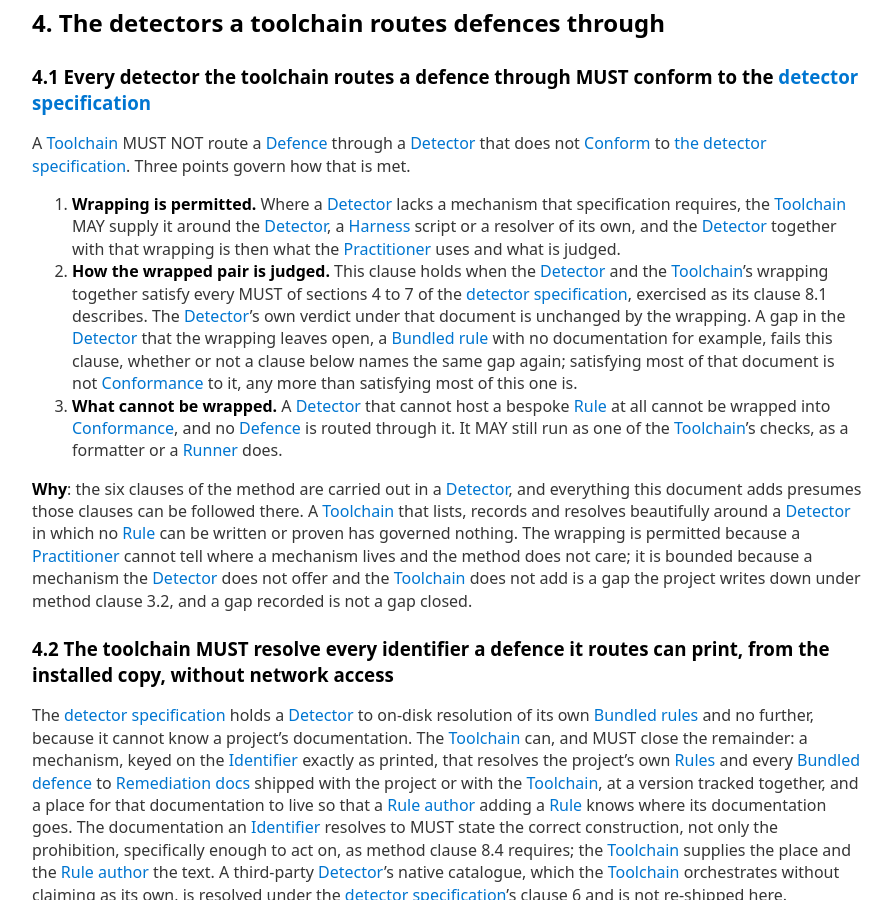
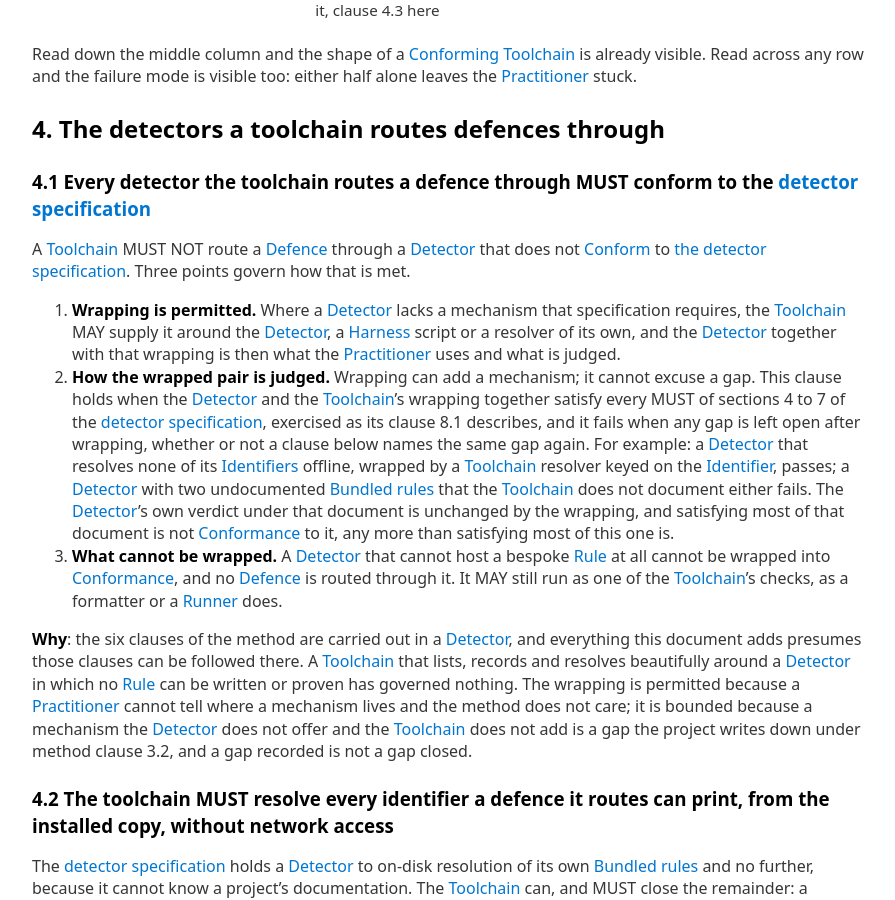
Before and after one commit to Defence-Before-Fix/defence-before-fix.github.io, a Jekyll site: the page built from TOOLING-SPEC.md, in a window 1280 px wide and 900 px high, scrolled down 2876 px. Shown: the whole window, without its empty margins (192-1087 px from the left). Built offline with Jekyll 4.4.1, drawn with Linux system fonts in a browser that asks for light colours; our own code applies the rules of GitHub Pages for plain Markdown files; some of the changed text lies outside the part shown.

Commit message:
Acceptance run 2 findings applied: worked examples on detector 4.3 and 6.3, toolchain 4.1 point 2 leads with the rule, reading note, method 3.3 halves as bullets
Fifteen fresh readers. Every load-bearing statement and every fixture verdict correct; the only
failing criterion was a clause named as read twice by two or more readers, each with a concrete
ask for an example. Detector 4.3 gains a derived-versus-assigned example and 6.3 a family
example; toolchain 4.1 point 2 opens with "wrapping can add a mechanism; it cannot excuse a gap"
and a two-case example, and section 1 gains a how-to-read note for the cross-reference load
that held clarity at 3; method 3.3's two halves become two bullets.

```diff
--- a/TOOLING-SPEC.md
+++ b/TOOLING-SPEC.md
@@ -38,6 +38,11 @@
 building the mechanism first. A [Toolchain](SPEC.md#toolchain) that leaves the project to construct the means has
 moved the obligation rather than met it. Where the project builds the means itself, those scripts are
 part of its [Toolchain](SPEC.md#toolchain) and are judged as such.
+
+**How to read this document.** It is self-contained for grading a [Toolchain](SPEC.md#toolchain): the
+table in section 2 glosses every term it borrows, each clause states its obligation in its heading
+and first sentence, and the **Why** paragraph beneath is reasoning, not a further requirement. A
+link is there for depth and is not a prerequisite for the sentence that carries it.
 
 ## 2. Terminology
 
@@ -109,14 +114,17 @@
    requires, the [Toolchain](SPEC.md#toolchain) MAY supply it around the [Detector](SPEC.md#detector), a
    [Harness](DETECTOR-SPEC.md#harness) script or a resolver of its own, and the [Detector](SPEC.md#detector)
    together with that wrapping is then what the [Practitioner](SPEC.md#practitioner) uses and what is judged.
-2. **How the wrapped pair is judged.** This clause holds when the [Detector](SPEC.md#detector) and the
-   [Toolchain](SPEC.md#toolchain)'s wrapping together satisfy every MUST of sections 4 to 7 of the
-   [detector specification](DETECTOR-SPEC.md), exercised as its clause 8.1 describes. The
-   [Detector](SPEC.md#detector)'s own verdict under that document is unchanged by the wrapping. A gap
-   in the [Detector](SPEC.md#detector) that the wrapping leaves open, a [Bundled rule](DETECTOR-SPEC.md#bundled-rule)
-   with no documentation for example, fails this clause, whether or not a clause below names the
-   same gap again; satisfying most of that document is not [Conformance](SPEC.md#conform) to it, any
-   more than satisfying most of this one is.
+2. **How the wrapped pair is judged.** Wrapping can add a mechanism; it cannot excuse a gap. This
+   clause holds when the [Detector](SPEC.md#detector) and the [Toolchain](SPEC.md#toolchain)'s wrapping
+   together satisfy every MUST of sections 4 to 7 of the [detector specification](DETECTOR-SPEC.md),
+   exercised as its clause 8.1 describes, and it fails when any gap is left open after wrapping,
+   whether or not a clause below names the same gap again. For example: a [Detector](SPEC.md#detector)
+   that resolves none of its [Identifiers](SPEC.md#identifier) offline, wrapped by a
+   [Toolchain](SPEC.md#toolchain) resolver keyed on the [Identifier](SPEC.md#identifier), passes; a
+   [Detector](SPEC.md#detector) with two undocumented [Bundled rules](DETECTOR-SPEC.md#bundled-rule) that the
+   [Toolchain](SPEC.md#toolchain) does not document either fails. The [Detector](SPEC.md#detector)'s own
+   verdict under that document is unchanged by the wrapping, and satisfying most of that document is
+   not [Conformance](SPEC.md#conform) to it, any more than satisfying most of this one is.
 3. **What cannot be wrapped.** A [Detector](SPEC.md#detector) that cannot host a bespoke [Rule](SPEC.md#rule) at all
    cannot be wrapped into [Conformance](SPEC.md#conform), and no [Defence](SPEC.md#defence) is routed through it.
    It MAY still run as one of the [Toolchain](SPEC.md#toolchain)'s checks, as a formatter or a
```
Also changed, not shown: DETECTOR-SPEC.md (+8 -3 lines), SPEC.md (+9 -6 lines).
